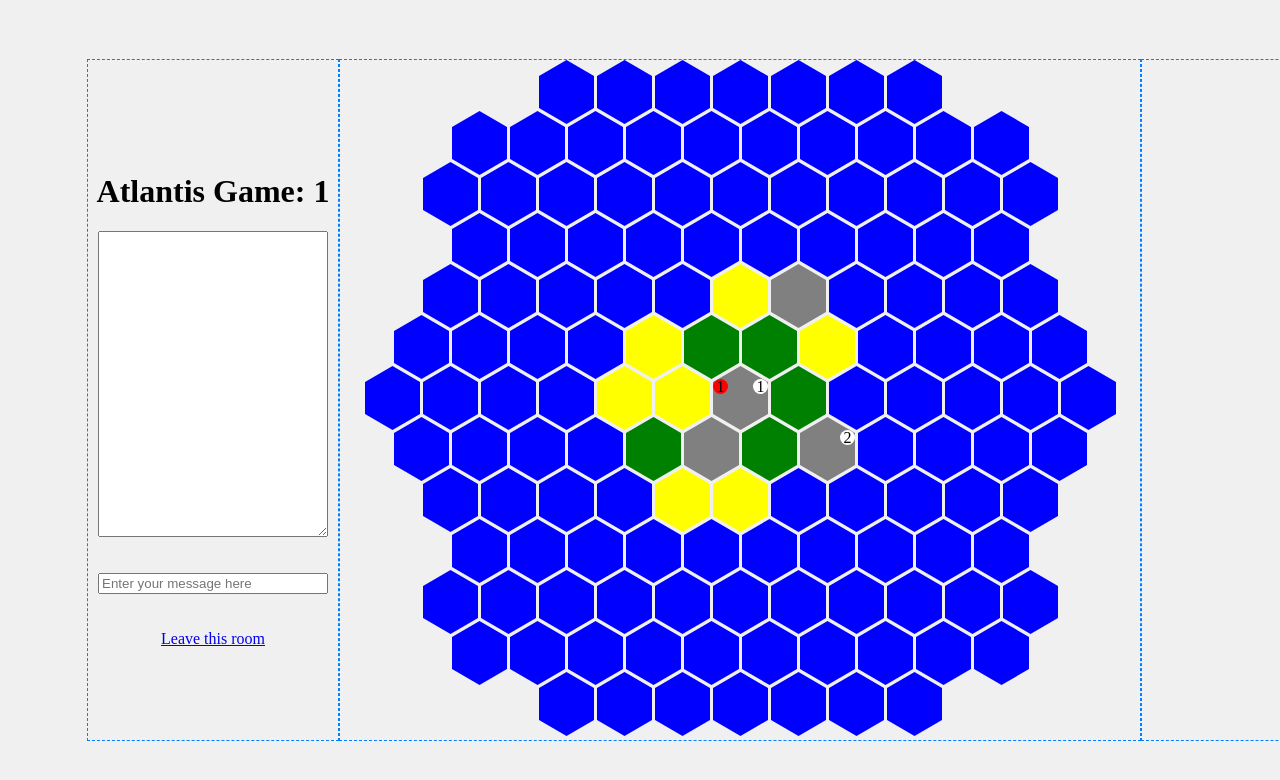
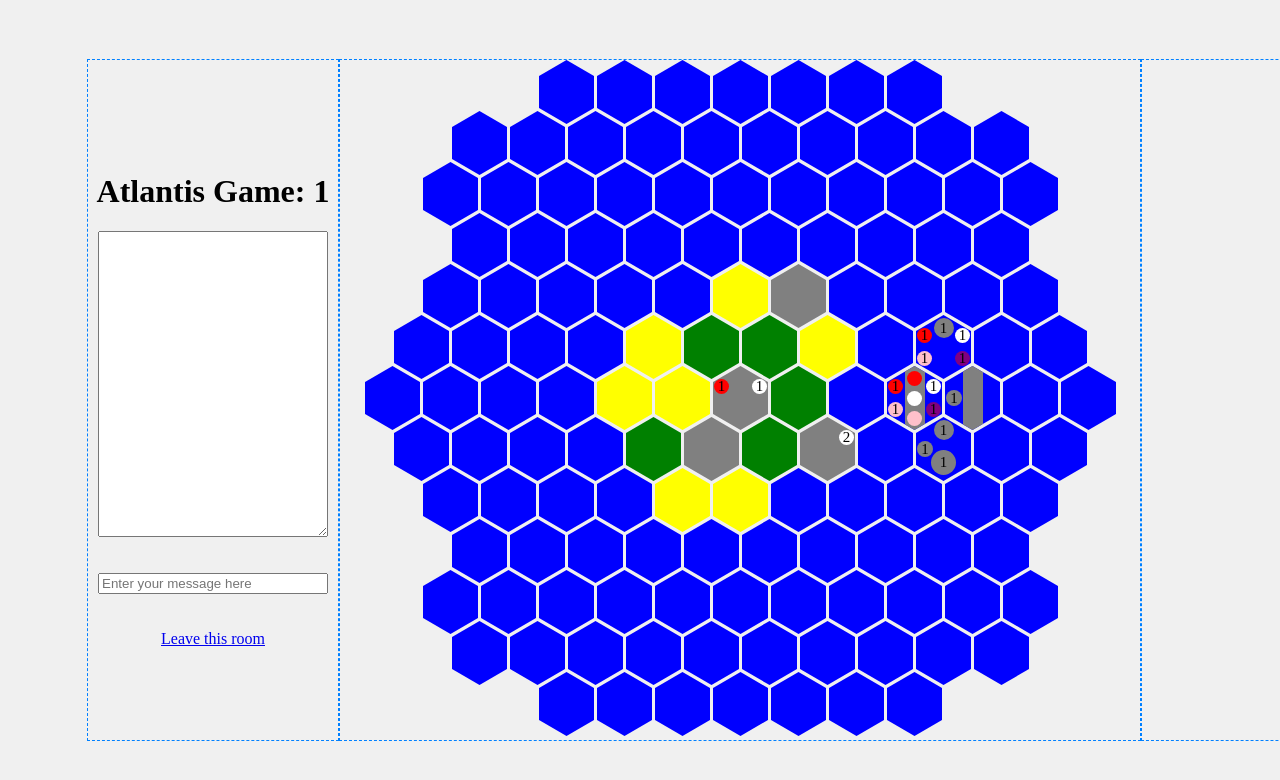
Before and after one commit to kaige212/Atlantis, a Flask app: page /Atlantis/1 in a window 1280 px wide; the page is wider, and only the part inside the window is pictured. Shown: the top 780 px of that part. Run offline with Flask 3, Linux system fonts and the light colour scheme; the visitor is signed in with stand-in values (Sample User, id 1); some libraries are stand-ins or nearby versions.

Commit message:
yzc init

```diff
--- a/app/static/script.js
+++ b/app/static/script.js
@@ -1,9 +1,15 @@
 // 创建棋盘
 const chessboard = document.getElementById('chessboard');
-const display_left = document.getElementById('display_left'); // 获取显示坐标的元素
+//const display_left = document.getElementById('display_left'); // 获取显示坐标的元素
 const display_right = document.getElementById('display_right'); // 获取显示坐标的元素
 
 let currentHexagon = null; // 当前被点击的格子
+let currentNeighbors = [];
+let currentPosition = []; // 当前被点击的格子
+
+let mode = 'mode1';
+let player = 'player1';
+let movemod = false;
 
 /*let booleanArray = [
     [false, false, false, true , true , true , true , true , true , true , false, false, false],
@@ -15,7 +21,7 @@ let currentHexagon = null; // 当前被点击的格子
     [true , true , true , true , true , true , true , true , true , true , true , true , true ],
     [true , true , true , true , true , true , true , true , true , true , true , true , false],
     [false, true , true , true , true , true , true , true , true , true , true , true , false],
-    [false, true , true , true , true , true , true , true , true , true , true , false , false],
+    [false, true , true , true , true , true , true , true , true , true , true , false, false],
     [false, true , true , true , true , true , true , true , true , true , true , true , false],
     [false, true , true , true , true , true , true , true , true , true , true , false, false],
     [false, false, false, true , true , true , true , true , true , true , false, false, false],
@@ -28,6 +34,13 @@ var land_class = {
     "rock" : "gray"
 };
 
+var player_color = {
+    "player1" : "red",
+    "player2" : "white",
+    "player3" : "pink",
+    "player4" : "purple"
+};
+
 let grid = [];
 
 for (let row = 0; row < 13; row++) {
@@ -38,7 +51,8 @@ for (let row = 0; row < 13; row++) {
             tag: false, // 布尔值作为tag属性
             land: 'sea',
             card: null,
-            boat: 0,
+            haveboat: false,
+            boat: ['none','none','none'],
             whale: 0,
             shark: 0,
             monster: 0,
@@ -56,6 +70,11 @@ for (let row = 0; row < 13; row++) {
         }
     }
 }
+
+const hexagons = [];
+//for (let i = 0; i < 13; i++) {
+//    hexagons.push(new Array(13).fill(null));
+//}
 
 grid[6][6].land = 'rock';
 grid[4][7].land = 'rock';
@@ -78,9 +97,32 @@ grid[6][6].player1 = 1;
 grid[6][6].player2 = 1;
 grid[7][7].player2 = 2;
 
+grid[5][9].player1 = 1;
+grid[5][9].player2 = 1;
+grid[5][9].player3 = 1;
+grid[5][9].player4 = 1;
+grid[5][9].whale = 1;
+
+grid[6][9].player1 = 1;
+grid[6][9].player2 = 1;
+grid[6][9].player3 = 1;
+grid[6][9].player4 = 1;
+grid[6][9].haveboat = true;
+grid[6][9].boat[0] = 'player1';
+grid[6][9].boat[1] = 'player2';
+grid[6][9].boat[2] = 'player3';
+
+grid[6][10].shark = 1;
+grid[6][10].haveboat = true;
+
+grid[7][9].whale = 1;
+grid[7][9].shark = 1;
+grid[7][9].monster = 1;
+
 
 
 for (let row = 0; row < 13; row++) {
+    hexagons[row] = [];
     for (let col = 0; col < 13; col++) {
         if (grid[row][col].tag) {
             const hexagon = document.createElement('div');
@@ -89,57 +131,149 @@ for (let row = 0; row < 13; row++) {
             hexagon.style.left = `${col * 58 + (row % 2 === 0 ? 0 : 29)}px`;
             hexagon.style.backgroundColor = land_class[grid[row][col].land];
 
-            const circleTopLeft = createCircle('top-left');
-            circleTopLeft.style.backgroundColor = 'red';
-            const circleTopLeftnum = document.createElement('div');
-            circleTopLeftnum.className = 'number1';
-            circleTopLeftnum.textContent = grid[row][col].player1;
-            circleTopLeft.appendChild(circleTopLeftnum);
+            const circlePlayer1 = createCircle('player1');
+            circlePlayer1.style.backgroundColor = player_color['player1'];
+            const circlePlayer1num = document.createElement('div');
+            circlePlayer1num.className = 'number player1num';
+            circlePlayer1num.textContent = grid[row][col].player1;
+            circlePlayer1.appendChild(circlePlayer1num);
 
-            const circleTopRight = createCircle('top-right');
-            circleTopRight.style.backgroundColor = 'white';
-            const circleTopRightnum = document.createElement('div');
-            circleTopRightnum.className = 'number2';
-            circleTopRightnum.textContent = grid[row][col].player2;
-            circleTopRight.appendChild(circleTopRightnum);
+            const circlePlayer2 = createCircle('player2');
+            circlePlayer2.style.backgroundColor = player_color['player2'];
+            const circlePlayer2num = document.createElement('div');
+            circlePlayer2num.className = 'number player2num';
+            circlePlayer2num.textContent = grid[row][col].player2;
+            circlePlayer2.appendChild(circlePlayer2num);
 
-            const circleBottomLeft = createCircle('bottom-left');
-            circleBottomLeft.style.backgroundColor = 'pink';
-            const circleBottomLeftnum = document.createElement('div');
-            circleBottomLeftnum.className = 'number3';
-            circleBottomLeftnum.textContent = grid[row][col].player3;
-            circleBottomLeft.appendChild(circleBottomLeftnum);
+            const circlePlayer3 = createCircle('player3');
+            circlePlayer3.style.backgroundColor = player_color['player3'];
+            const circlePlayer3num = document.createElement('div');
+            circlePlayer3num.className = 'number player3num';
+            circlePlayer3num.textContent = grid[row][col].player3;
+            circlePlayer3.appendChild(circlePlayer3num);
 
-            const circleBottomRight = createCircle('bottom-right');
-            circleBottomRight.style.backgroundColor = 'purple';
-            const circleBottomRightnum = document.createElement('div');
-            circleBottomRightnum.className = 'number4';
-            circleBottomRightnum.textContent = grid[row][col].player4;
-            circleBottomRight.appendChild(circleBottomRightnum);
+            const circlePlayer4 = createCircle('player4');
+            circlePlayer4.style.backgroundColor = player_color['player4'];
+            const circlePlayer4num = document.createElement('div');
+            circlePlayer4num.className = 'number player4num';
+            circlePlayer4num.textContent = grid[row][col].player4;
+            circlePlayer4.appendChild(circlePlayer4num);
 
-            showNumber(circleTopLeft, grid[row][col].player1);
-            showNumber(circleTopRight, grid[row][col].player2);
-            showNumber(circleBottomLeft, grid[row][col].player3);
-            showNumber(circleBottomRight, grid[row][col].player4);
+            const rectangle= createRectangle();
+            rectangle.style.backgroundColor = 'gray';
+            const circleBoat1= createCircle('boat1');
+            circleBoat1.style.backgroundColor = player_color[grid[row][col].boat[0]];
+            const circleBoat2= createCircle('boat2');
+            circleBoat2.style.backgroundColor = player_color[grid[row][col].boat[1]];
+            const circleBoat3= createCircle('boat3');
+            circleBoat3.style.backgroundColor = player_color[grid[row][col].boat[2]];
+            rectangle.appendChild(circleBoat1);
+            rectangle.appendChild(circleBoat2);
+            rectangle.appendChild(circleBoat3);
+
+            const circleWhale= createCircle('whale');
+            circleWhale.style.backgroundColor = 'gray';
+            const circleWhalenum = document.createElement('div');
+            circleWhalenum.className = 'number whale';
+            circleWhalenum.textContent = grid[row][col].whale;
+            circleWhale.appendChild(circleWhalenum);
+
+            const circleShark = createCircle('shark');
+            circleShark.style.backgroundColor = 'gray';
+            const circleSharknum = document.createElement('div');
+            circleSharknum.className = 'number shark';
+            circleSharknum.textContent = grid[row][col].shark;
+            circleShark.appendChild(circleSharknum);
+
+            const circleMonter = createCircle('monster');
+            circleMonter.style.backgroundColor = 'gray';
+            const circleMonternum = document.createElement('div');
+            circleMonternum.className = 'number monster';
+            circleMonternum.textContent = grid[row][col].monster;
+            circleMonter.appendChild(circleMonternum);
+
+            showNumber(circlePlayer1, grid[row][col].player1);
+            showNumber(circlePlayer2, grid[row][col].player2);
+            showNumber(circlePlayer3, grid[row][col].player3);
+            showNumber(circlePlayer4, grid[row][col].player4);
+            showBoat(rectangle, grid[row][col].haveboat);
+            showNumber(circleWhale, grid[row][col].whale);
+            showNumber(circleShark, grid[row][col].shark);
+            showNumber(circleMonter, grid[row][col].monster);
 
             // 将实心小圆添加到六边形中
-            hexagon.appendChild(circleTopLeft);
-            hexagon.appendChild(circleTopRight);
-            hexagon.appendChild(circleBottomLeft);
-            hexagon.appendChild(circleBottomRight);
+            hexagon.appendChild(circlePlayer1);
+            hexagon.appendChild(circlePlayer2);
+            hexagon.appendChild(circlePlayer3);
+            hexagon.appendChild(circlePlayer4);
+            hexagon.appendChild(rectangle);
+            hexagon.appendChild(circleWhale);
+            hexagon.appendChild(circleShark);
+            hexagon.appendChild(circleMonter);
+
+            hexagons[row][col] = hexagon;
 
             hexagon.addEventListener('click', () => {
+                if (mode == 'mode1' && (grid[row][col].player1 > 0 || (currentNeighbors.indexOf(hexagon) != -1 && movemod == true))) {
                     // 如果有之前点击过的格子，则移除其颜色效果
-                if (currentHexagon) {
+                    if (currentHexagon == hexagon && movemod == true) {
                         currentHexagon.classList.remove('clicked');
+                        if (currentNeighbors) {
+                            currentNeighbors.forEach(neighbor => {
+                                neighbor.style.filter = 'brightness(100%)';
+                            });
+                            currentNeighbors.length = 0;
                         }
+                        currentHexagon = null;
+                        movemod = false;
+                        currentPosition.length = 0;
+                    }
+
+                    else if (currentHexagon != hexagon && movemod == true) {
+                        console.log(currentNeighbors.indexOf(hexagon));
+                        if (currentNeighbors.indexOf(hexagon)!=-1) {
+                            grid[currentPosition[0]][currentPosition[1]].player1 --;
+                            console.log(currentHexagon.querySelector('.player1'));
+                            showNumber(currentHexagon.querySelector('.player1'), grid[currentPosition[0]][currentPosition[1]].player1);
+                            currentHexagon.querySelector('.player1').querySelector('.player1num').textContent = grid[currentPosition[0]][currentPosition[1]].player1;
+                            grid[row][col].player1 ++;
+                            showNumber(hexagon.querySelector('.player1'), grid[row][col].player1);
+                            hexagon.querySelector('.player1').querySelector('.player1num').textContent = grid[row][col].player1;
+                        }
+                        currentHexagon.classList.remove('clicked');
+                        if (currentNeighbors) {
+                            currentNeighbors.forEach(neighbor => {
+                                neighbor.style.filter = 'brightness(100%)';
+                            });
+                            currentNeighbors.length = 0;
+                        }
+                        currentHexagon = null;
+                        movemod = false;
+                        currentPosition.length = 0;
+                    }
+
+                    else if (currentHexagon != hexagon && movemod == false) {
+                        movemod = true;
                         // 添加点击格子的颜色效果
                         hexagon.classList.add('clicked');
+                        // 获取当前点击格子的相邻格子
+                        const neighbors = getNeighbors(row, col);
+                        //neighbor.style.filter = 'brightness(70%)';
+                        //hexagons[row][col].style.filter = 'brightness(70%)'
+                        //console.log(neighbors)
+
+                        // 给相邻格子添加变暗效果
+                        neighbors.forEach(neighbor => {
+                            neighbor.style.filter = 'brightness(60%)';
+                        });
                         // 更新当前被点击的格子
                         currentHexagon = hexagon;
+                        currentNeighbors = neighbors;
+                        currentPosition[0] = row;
+                        currentPosition[1] = col;
                         var Message = '<p>新的文本内容第一行<br>新的文本内容第二行<p>';
                         // 更新坐标显示
-                display_left.innerHTML = Message;
+                        //display_left.innerHTML = Message;
                         display_right.innerHTML =  `坐标: (${row}, ${col})<br>
                                                     地块: ${grid[row][col].land}<br>
                                                     卡片: ${grid[row][col].card}<br>
@@ -150,8 +284,15 @@ for (let row = 0; row < 13; row++) {
                                                     玩家1: ${grid[row][col].player1}<br>
                                                     玩家2: ${grid[row][col].player2}<br>
                                                     玩家3: ${grid[row][col].player3}<br>
-                                            玩家4: ${grid[row][col].player4}<br>
-                                            地块: ${grid[row][col].ground}`;
+                                                    玩家4: ${grid[row][col].player4}`;
+                    }
+                }
+                else if (mode == 'mode2') {
+                    grid[row][col].land = "sea";
+                    hexagon.style.backgroundColor = land_class[grid[row][col].land];
+                }
+
+
             });
 
             chessboard.appendChild(hexagon);
@@ -163,6 +304,12 @@ function createCircle(className) {
     const circle = document.createElement('div');
     circle.className = 'circle ' + className;
     return circle;
+}
+
+function createRectangle() {
+    const rectangle = document.createElement('div');
+    rectangle.className = 'rectangle';
+    return rectangle;
 }
 
 // 在实心小圆中心显示数字函数
@@ -181,3 +328,65 @@ function showNumber(circle, number) {
         circle.style.display = 'none';
     }
 }
+
+function showBoat(rectangle, haveboat) {
+    if (haveboat) {
+        rectangle.style.display = 'flex';
+    }
+    else {
+        rectangle.style.display = 'none';
+    }
+}
+
+// 辅助函数：获取当前格子的相邻格子
+function getNeighbors(row, col) {
+    var neighbors = [];
+    if (isValidIndex(hexagons, row, col+1)) {
+        neighbors.push(hexagons[row][col+1]);
+    }
+    if (isValidIndex(hexagons, row, col-1)) {
+        neighbors.push(hexagons[row][col-1]);
+    }
+    if (isValidIndex(hexagons, row-1, col)) {
+        neighbors.push(hexagons[row-1][col]);
+    }
+    if (isValidIndex(hexagons, row+1, col)) {
+        neighbors.push(hexagons[row+1][col]);
+    }
+    if (row % 2 == 0) {
+        if (isValidIndex(hexagons, row-1, col-1)) {
+            neighbors.push(hexagons[row-1][col-1]);
+        }
+        if (isValidIndex(hexagons, row+1, col-1)) {
+            neighbors.push(hexagons[row+1][col-1]);
+        }
+    }
+    else {
+        if (isValidIndex(hexagons, row-1, col+1)) {
+            neighbors.push(hexagons[row-1][col+1]);
+        }
+        if (isValidIndex(hexagons, row+1, col+1)) {
+            neighbors.push(hexagons[row+1][col+1]);
+        }
+    }
+
+    return neighbors;
+}
+
+function isValidIndex(matrix, row, col) {
+    // 检查行索引是否在范围内
+    if (row < 0 || row >= matrix.length) {
+        return false;
+    }
+
+    // 检查列索引是否在范围内
+    if (col < 0 || col >= matrix[row].length) {
+        return false;
+    }
+
+    if (!grid[row][col].tag) {
+        return false;
+    }
+
+    return true;
+}
--- a/app/static/styles.css
+++ b/app/static/styles.css
@@ -110,7 +110,15 @@ body {
     left: 150px; /* 单个六边形之间的水平间距 */
 }
 
-
+.rectangle {
+    display: flex;
+    justify-content: center;
+    align-items: center;
+    width: 20px; /* 长方形的宽度 */
+    height: 65px; /* 长方形的高度 */
+    position: absolute;
+    background-color: gray; /* 长方形的背景色 */
+}
 
 
 .circle {
@@ -124,28 +132,63 @@ body {
     background-color: gray; /* 默认颜色 */
 }
 
-.circle.top-left {
+.circle.player1 {
     top: 13px;
-    left: 0;
+    left: 1px;
 }
 
-.circle.top-right {
+.circle.player2 {
     top: 13px;
-    right: 0;
+    right: 1px;
 }
 
-.circle.bottom-left {
+.circle.player3 {
     bottom: 13px;
-    left: 0;
+    left: 1px;
 }
 
-.circle.bottom-right {
+.circle.player4 {
     bottom: 13px;
-    right: 0;
+    right: 1px;
+}
+
+.circle.whale {
+    width: 20px;
+    height: 20px;
+    top: 3px;
+}
+
+.circle.shark {
+    width: 16px;
+    height: 16px;
+    left: 1px;
+}
+
+.circle.monster {
+    width: 25px;
+    height: 25px;
+    bottom: 6px;
+}
+
+.circle.boat1 {
+    width: 15px;
+    height: 15px;
+    top: 5px;
+}
+
+.circle.boat2 {
+    width: 15px;
+    height: 15px;
+}
+
+.circle.boat3 {
+    width: 15px;
+    height: 15px;
+    bottom: 5px;
 }
 
 .number {
-    font-size: 12px;
+    font-size: 15px;
     display: flex;
     justify-content: center;
     align-items: center;
```
Lines whose indentation alone changed are shown as unchanged.
